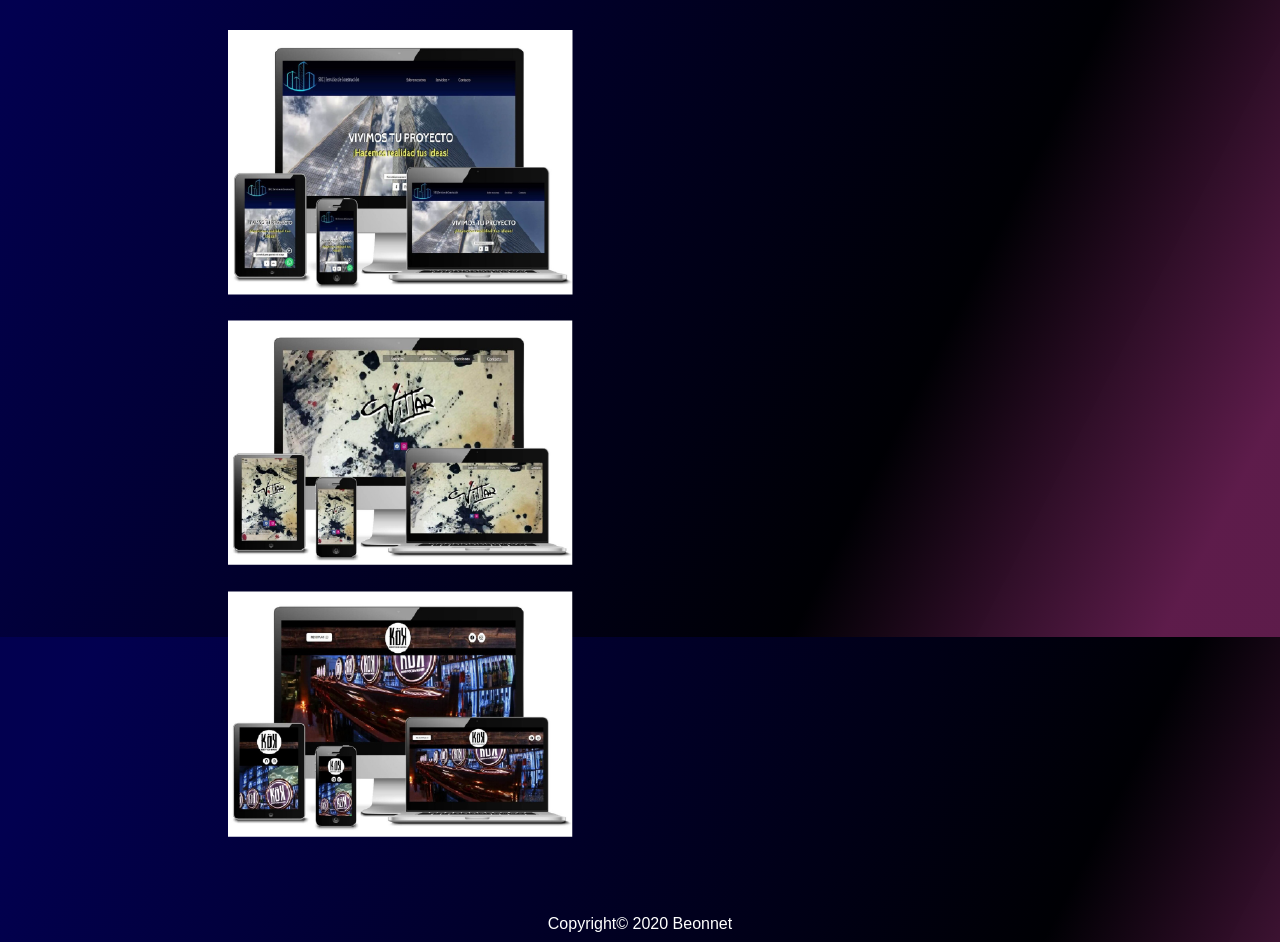
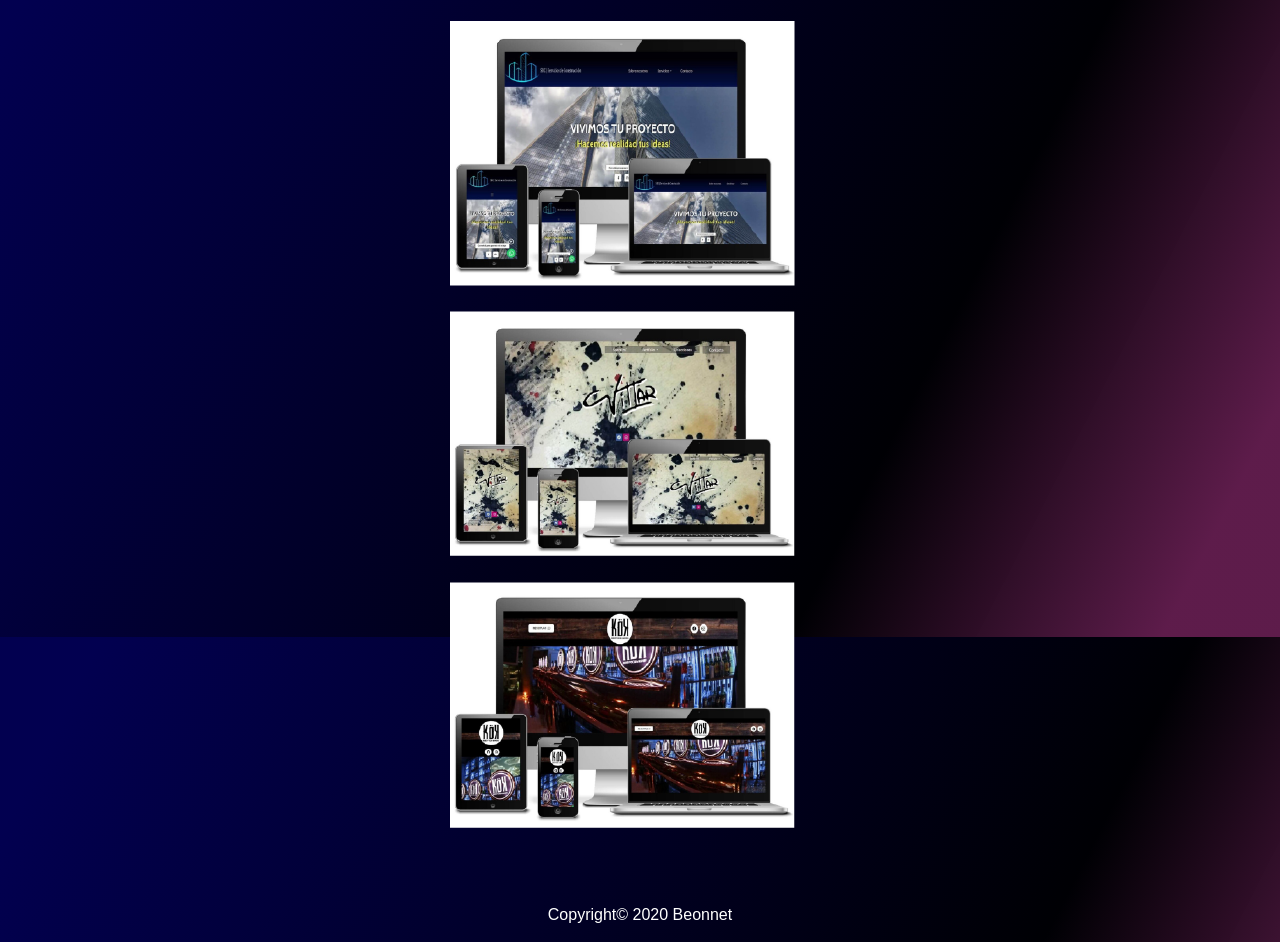
Before and after one commit to cvillar22/DesafioFinal, a website: page Pages/portfolio.html in a window 1280 px wide. Shown: the part 163-1105 px from the top of the page. Drawn offline with nearby package versions, Linux system fonts and the light colour scheme; a web font is replaced by a local one.

Commit message:
imgs portfolio

```diff
--- a/Pages/portfolio.html
+++ b/Pages/portfolio.html
@@ -42,7 +42,7 @@
 			</header>
 		</div>
 	</div>
-	<section class="container-fluid">
+	<section class="container">
 	<div class="row">
 		<div class="col-lg-12 col-12">
 			<div class="blockSec2">
@@ -54,29 +54,35 @@
 	</div>
 	<div class="row align-items-center">
 		<div class="col-lg-2"></div>
-		<div class="col-lg-8 col-xs-12">
-			<div class="itemPort">
+		<div class="col-lg-2"></div>
+		<div class="col-lg-3 col-12 p-0">
+			<div class="itemPort img-fluid">
 				<a href="http://www.sdcserviciosdeconstruccion.com.ar" target="blank" ><img src="../Images/sdc.png" alt="Imagenes con link hacia la pag de muestra"></a>
 			</div>
 		</div>
+		<div class="col-lg-3"></div>
 		<div class="col-lg-2"></div>
 	</div>
 	<div class="row align-items-center">
 		<div class="col-lg-2"></div>
-		<div class="col-lg-8 col-xs-12">
+		<div class="col-lg-2"></div>
+		<div class="col-lg-3 col-12 p-0">
 			<div class="itemPort">
 				<a href="http://www.cvillar.com.ar" target="blank" ><img src="../Images/Cvillar.png" alt="Imagenes con link hacia la pag de muestra"></a>
 			</div>
 		</div>
+		<div class="col-lg-3"></div>
 		<div class="col-lg-2"></div>
 	</div>
 	<div class="row align-items-center">
 		<div class="col-lg-2"></div>
-		<div class="col-lg-8 col-xs-12">
+		<div class="col-lg-2"></div>
+		<div class="col-lg-3 col-12 p-0">
 			<div class="itemPort">
 				<a href="http://www.kokbeer.com.ar" target="blank" ><img src="../Images/kok.png" alt="Imagenes con link hacia la pag de muestra"></a>
 			</div>
 		</div>
+		<div class="col-lg-3"></div>
 		<div class="col-lg-2"></div>
 	</div>
 	</section>
```
